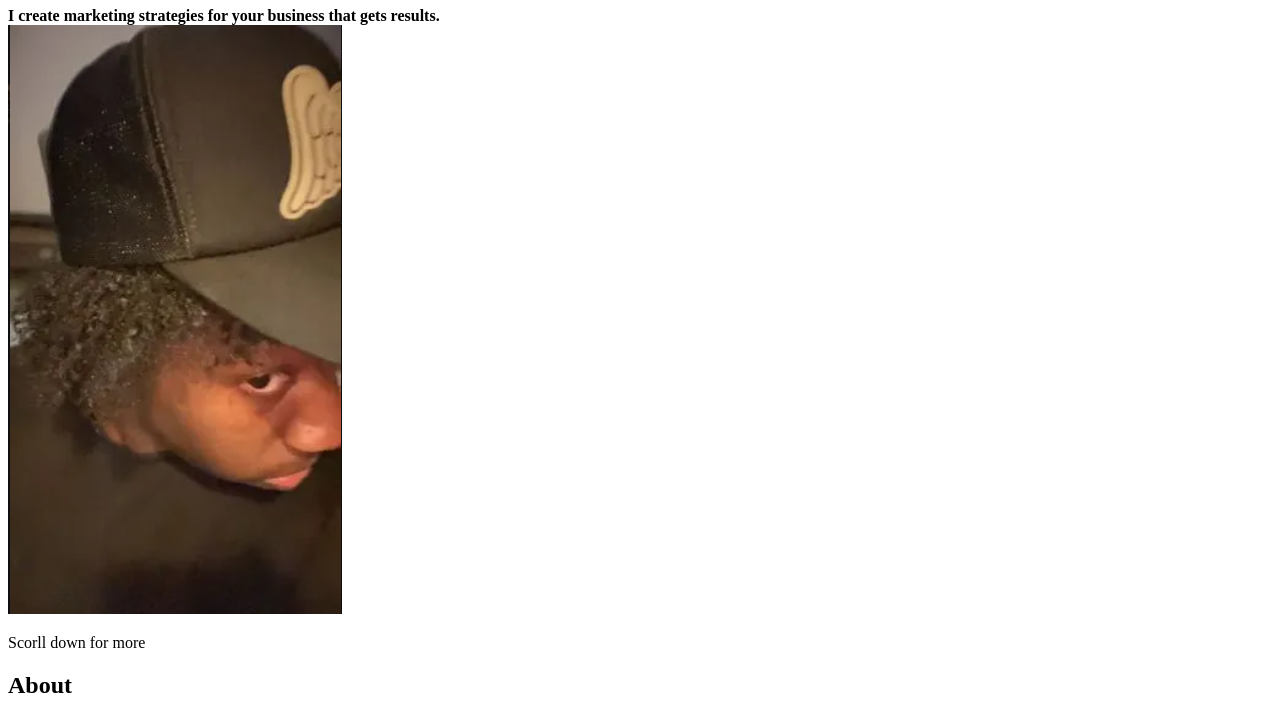
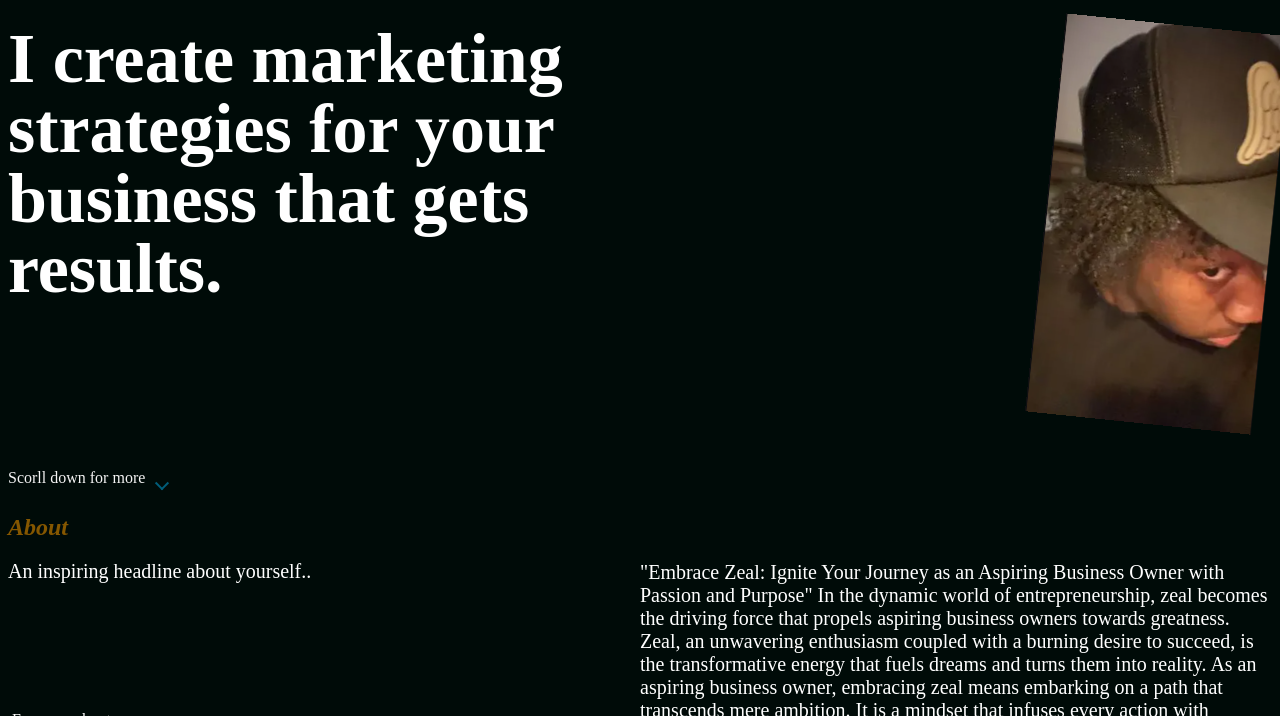
Before and after one commit to Zex419/Zex419.github.io, a plain HTML site: page Index.html in a window 1280 px wide. Shown: the part 99-815 px from the top of the page. Drawn offline with Linux system fonts and the light colour scheme; a script that the page names is missing.

Commit message:
update link

```diff
--- a/Index.html
+++ b/Index.html
@@ -4,7 +4,7 @@
     <meta charset="UTF-8">
     <meta name="viewport" content="width=device-width, initial-scale=1.0">
     <title>Zex</title>
-    <link rel="stylesheet" href="Style.csskill">
+    <link rel="stylesheet" href="Style.css">
 </head>
 <body>
     <div class="MenuWrap">
```
